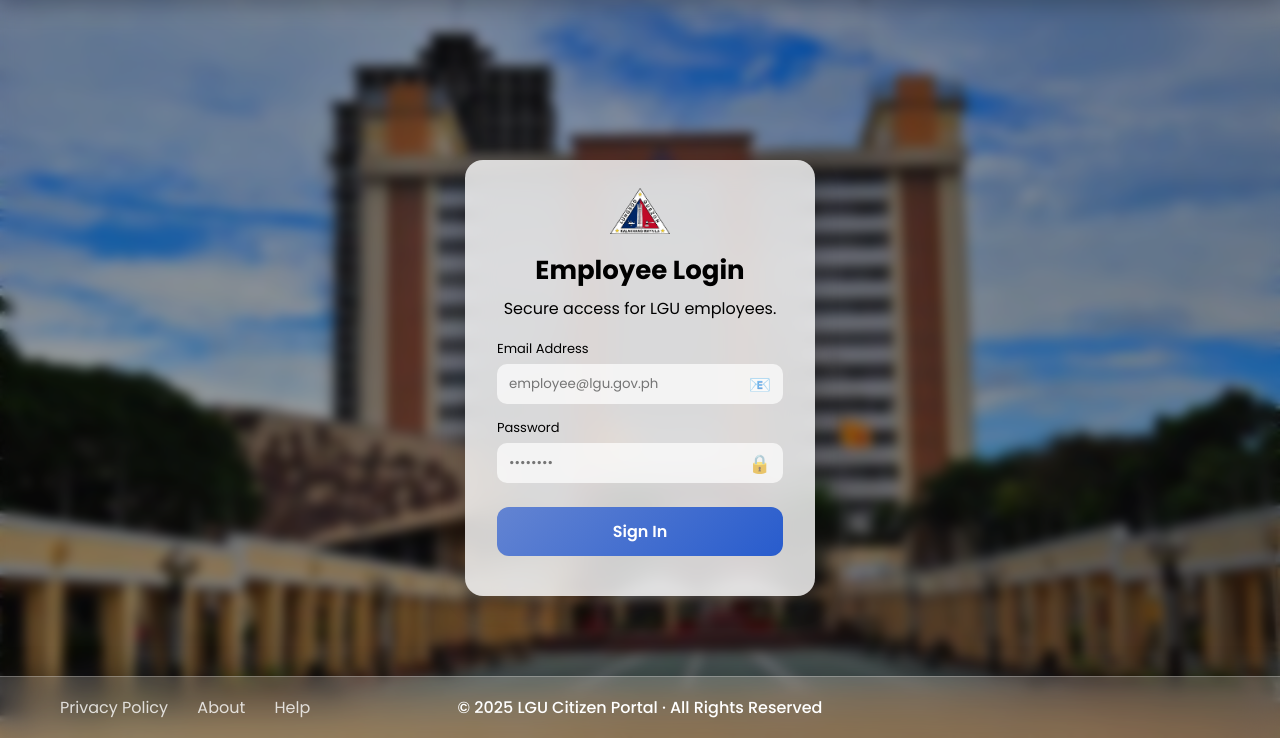
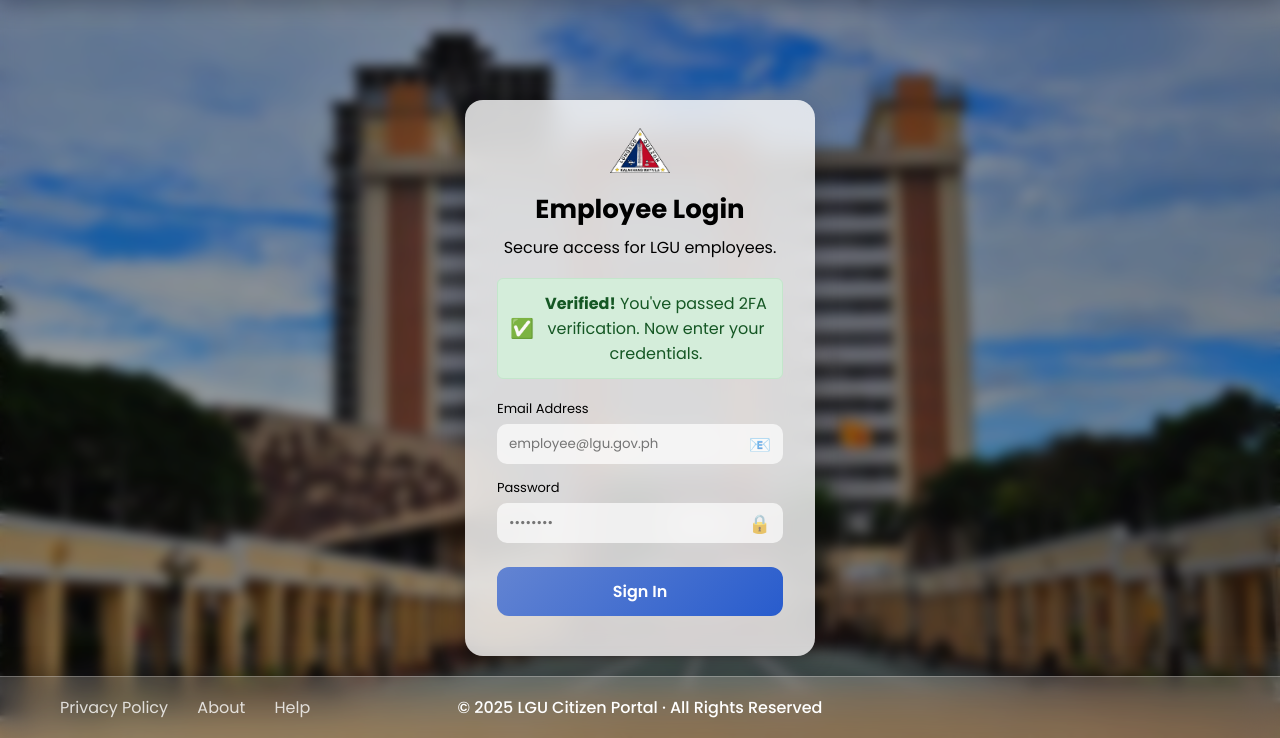
Before and after one commit to JongdingTV/lgu-ipms, a PHP site: page /admin/index.php in a window 1280 px wide. Shown: the part 62-800 px from the top of the page. Run offline with PHP 8.4, Linux system fonts and the light colour scheme; a user stored in the database is signed in.

Commit message:
Update index.php

```diff
--- a/admin/index.php
+++ b/admin/index.php
@@ -10,12 +10,15 @@ require dirname(__DIR__) . '/config-path.php';
 // Add no-cache headers to prevent cached login page from being shown after logout
 set_no_cache_headers();
 
-// Check if user is accessing without verification (from homepage)
-if (!isset($_SESSION['employee_id']) && (!isset($_SESSION['admin_verified']) || $_SESSION['admin_verified'] !== true)) {
-    // User not logged in and not verified - redirect to verification page
+// Check if user is accessing admin page without verification or login
+// If not logged in AND not verified, redirect to verification
+if (!isset($_SESSION['employee_id']) && !isset($_SESSION['admin_verified'])) {
     header('Location: /public/admin-verify.php');
     exit;
 }
+
+// If already logged in, proceed normally
+// If verified but not logged in, show login form (admin_verified persists)
 
 $error = '';
 
@@ -155,6 +158,13 @@ body::before {
         <h2 class="title">Employee Login</h2>
         <p class="subtitle">Secure access for LGU employees.</p>
 
+        <?php if (isset($_SESSION['admin_verified'])): ?>
+        <div style="background-color: #d4edda; border: 1px solid #c3e6cb; color: #155724; padding: 12px; border-radius: 6px; margin-bottom: 20px; display: flex; align-items: center; gap: 8px;">
+            <span style="font-size: 1.2em;">✅</span>
+            <span><strong>Verified!</strong> You've passed 2FA verification. Now enter your credentials.</span>
+        </div>
+        <?php endif; ?>
+
         <form method="post">
 
             <div class="input-box">
```
